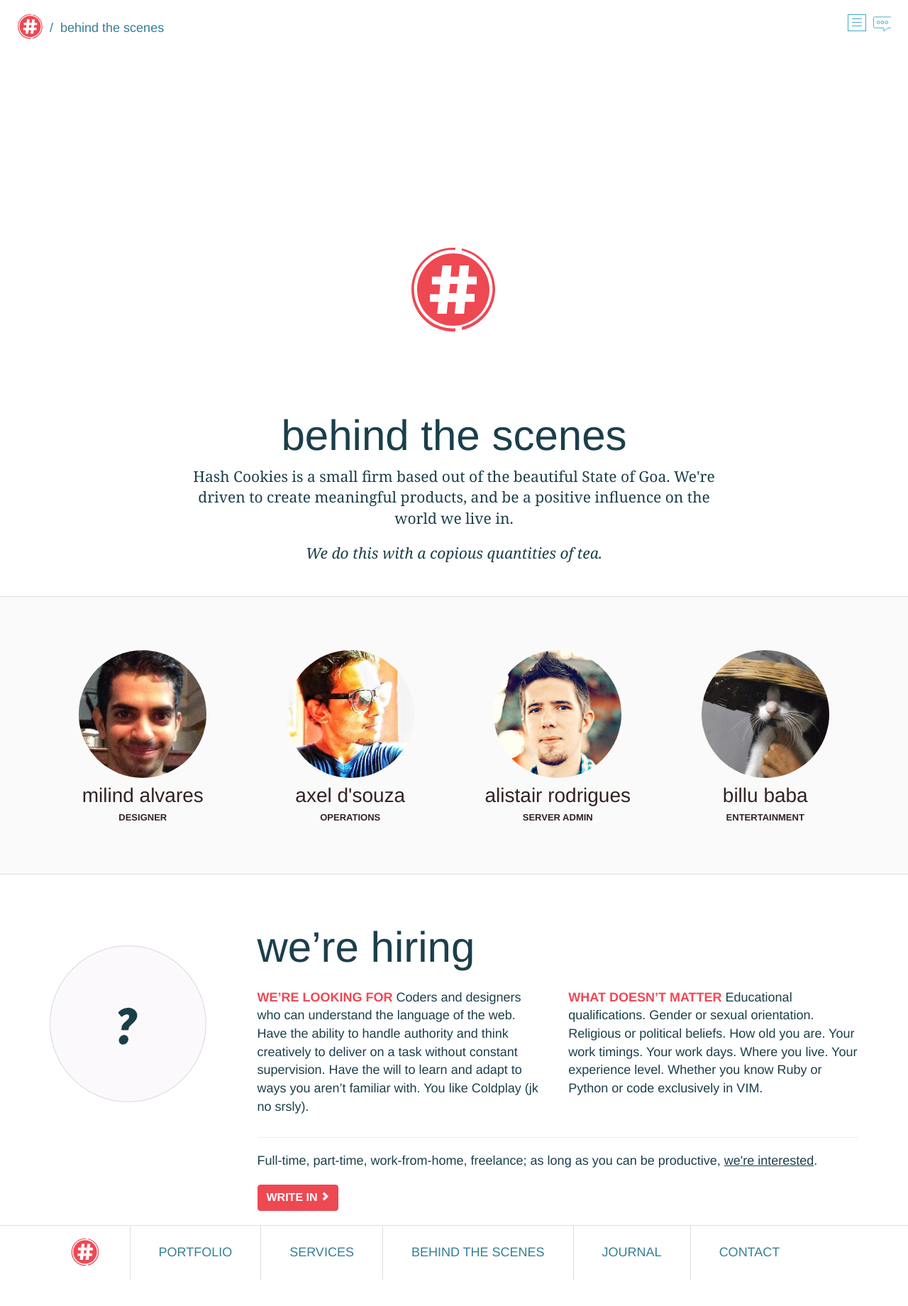
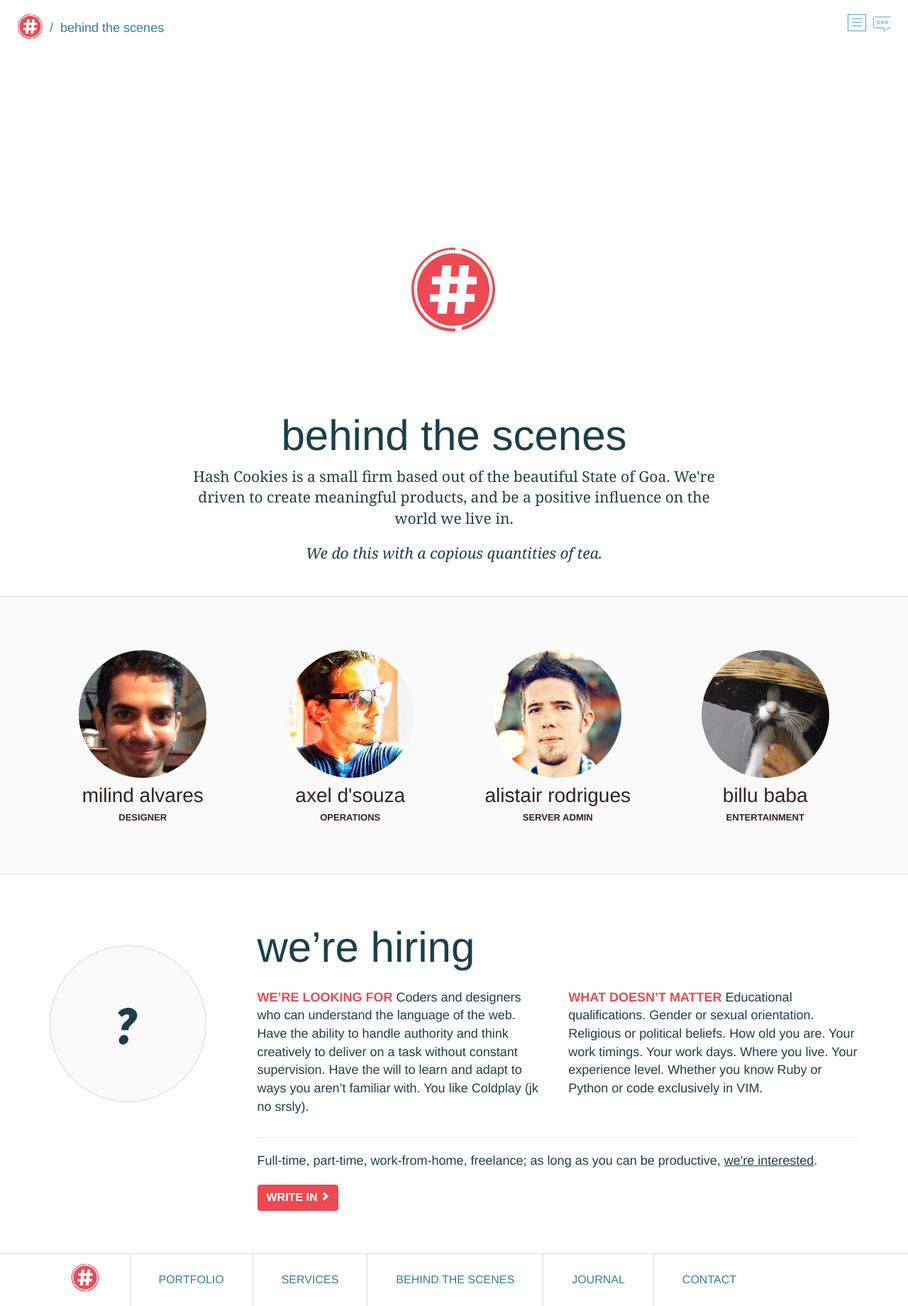
Before and after one commit to HashCookies/hashcookies.github.io, a Jekyll site: the page built from team.html, in a window 1280 px wide. Shown: the whole page at 71% size. Built offline with Jekyll 4.4.1, drawn with Linux system fonts in a browser that asks for light colours; nearby versions of some CDN libraries; comment, search, counter and statistics services are not loaded; before the commit the page ends 1803 px from its top, so only the background shows below that.

Commit message:
General fixes

```diff
--- a/_layouts/post.html
+++ b/_layouts/post.html
@@ -42,6 +42,10 @@
 
 			</div>
 		</div>
-
+		<div class="col-md-12">
+			<div id="blog-footer">
+				Hash Cookies Journal is penned by its co-founders Milind Alvares and Axel D'Souza. Feel free to send us comments via <a href="mailto:fresh@hashcooki.es">email</a> or <a href="http://facebook.com/hashcooks">facebook</a>.
+			</div>
+		</div>
 	</div>
 </div>
--- a/_sass/_style.scss
+++ b/_sass/_style.scss
@@ -109,7 +109,7 @@
 	overflow-x: hidden;
 }
 
-body.bts, body.light-bg {
+body.light-bg {
 	background: white;
 	color: $dark;
 }
@@ -1052,8 +1052,7 @@
 	border-top: 1px solid lighten($dark, 10%);
 	background: lighten($dark, 2%);
 	#footer-logo-wrap {
-		padding-top: 12px;
-
+		margin-top: 8px;
 	}
 	#hc-logo {
 		@media (min-width: $screen-md-min) {
@@ -1095,7 +1094,7 @@
 			font-size: 16px;
 			border-right: 1px solid lighten($dark, 10%);
 			a {
-				padding: 20px 15px;
+				padding: 20px 25px;
 			}
 			&:first-child {
 				border-left: 1px solid lighten($dark, 10%);
@@ -1646,7 +1645,8 @@
 	}
 }
 
-.bts, .light-bg {
+.light-bg {
+
 	h2 {
 		text-transform: lowercase;
 		font-weight: 100;
@@ -1677,10 +1677,9 @@
 		.footer-nav {
 			li {
 				color: $dark;
-				font-weight: 100;
-				font-size: 18px;
 				border-right-color: #ddd;
 				border-left-color: #ddd;
+				font-weight: 100;
 				a {
 					&:hover {
 						background: #fafafa;
@@ -1862,15 +1861,9 @@
 @media (min-width: $screen-xs-max) {
 
 	body {
-		margin-bottom: 74px;
-		@media (min-width: $screen-md-max) {
-			margin-bottom: 34px;
-		}
-	}
-
-	body.blog {
-		margin-bottom: 0 !important;
-	}
+		margin-bottom: 72px;
+	}
+
 
 	html {
 	  position: relative;
@@ -1882,7 +1875,10 @@
 		bottom: 0;
 		z-index: 1000;
 		width: 100%;
-		height: 74px;
+		height: 72px;
+	}
+
+
 }
 
 #blog-footer {
@@ -1890,9 +1886,9 @@
 	border: 1px solid #f0f0f0;
 	max-width: 550px;
 	padding: 25px 30px;
+	margin-bottom: 30px;
 	font-weight: 100;
 
-	}
 }
 
 @media only screen
--- a/assets/js/main.js
+++ b/assets/js/main.js
@@ -4,7 +4,6 @@
 var winW = $(window).width();
 
 $(document).ready(function() {
-
 
 
 
@@ -132,7 +131,7 @@
 
 	var s; // skrollr
 
-	if(!(/Android|iPhone|iPod|iPad|BlackBerry|Windows Phone/i).test(navigator.userAgent || navigator.vendor || window.opera)){
+	if(!(/Android|iPhone|iPod|iPad|BlackBerry|Windows Phone/i).test(navigator.userAgent || navigator.vendor || window.opera) && ($('body').hasClass('skrolling'))){
 		var s = skrollr.init();
 	}
 
--- a/index.html
+++ b/index.html
@@ -1,6 +1,6 @@
 ---
 layout: default
-tags: 'home index'
+tags: 'home index skrolling'
 ---
 
 <?xml version="1.0" encoding="UTF-8" standalone="no"?>
--- a/services.html
+++ b/services.html
@@ -2,7 +2,7 @@
 layout: page
 title: Design Services
 permalink: /services/
-tags: "page"
+tags: "page skrolling"
 ---
 
 {% include services.html %}
--- a/team.html
+++ b/team.html
@@ -1,7 +1,7 @@
 ---
 layout: page
 title: Behind the scenes
-tags: 'bts page'
+tags: 'bts page light-bg'
 permalink: /team/
 ---
 
```
Lines whose indentation alone changed are shown as unchanged.
